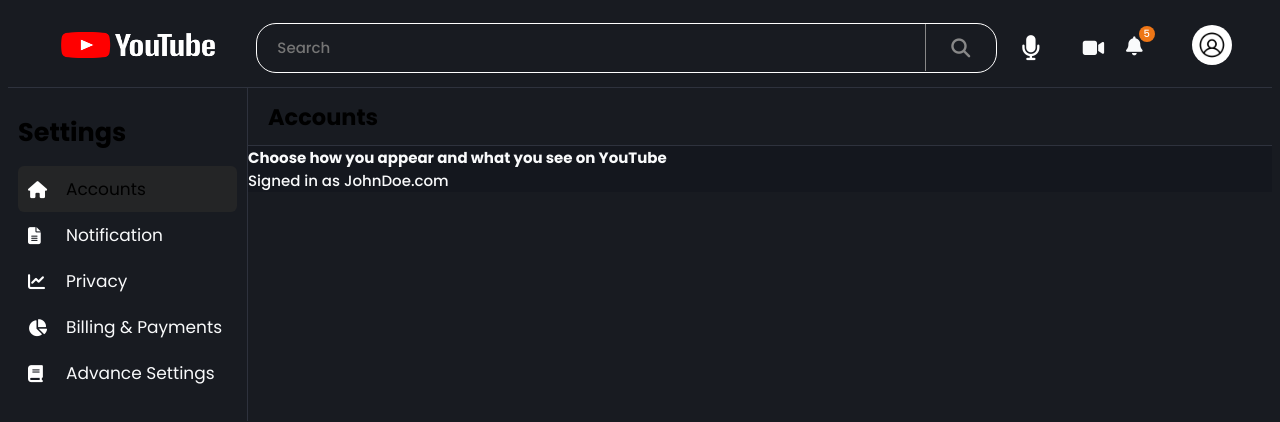
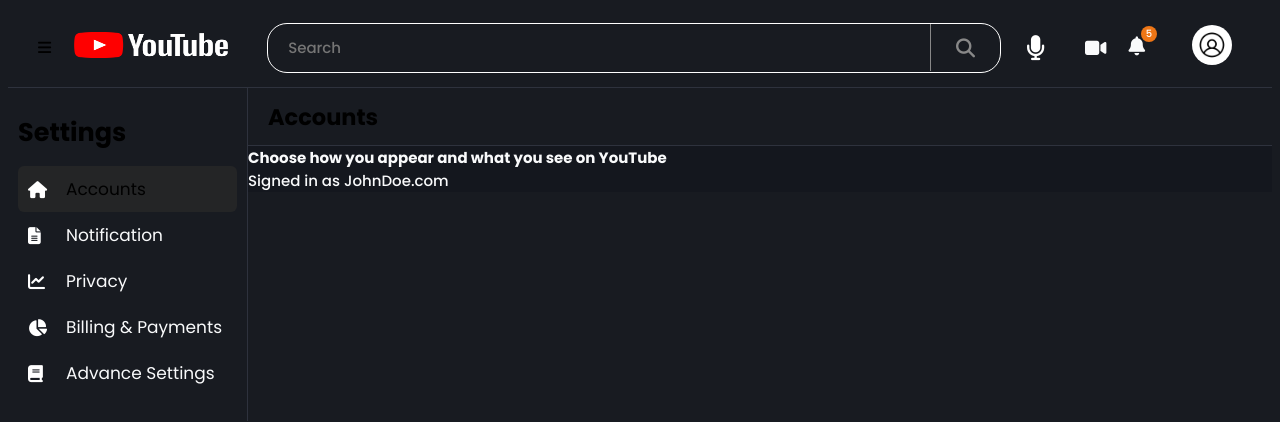
Before and after one commit to The-Shruti/20240226_youtube_angular, an Angular app: page /settings in a window 1280 px wide. Shown: the top 422 px of the page. Built offline with nearby package versions, Linux system fonts and the light colour scheme.

Commit message:
Update settings.component.html

```diff
--- a/src/app/settings/settings.component.html
+++ b/src/app/settings/settings.component.html
@@ -11,6 +11,9 @@
 <div class="youtube-dash">
     <!-- Header section -->
     <div class="header">
+      <div class="icon">
+            <i class="fa-solid fa-bars"></i>
+        </div>
         <!-- Logo section -->
         <div class="logo">
             <div class="logo-img">
```
